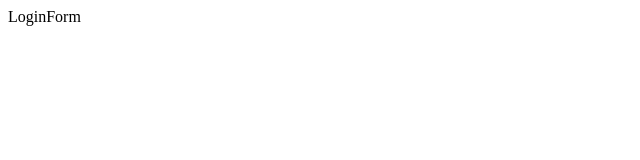
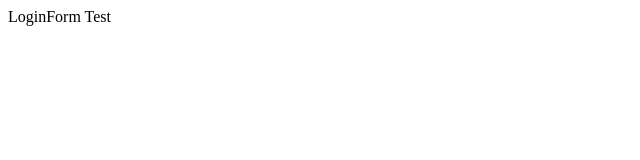
Before and after one commit to NirmalMendis/pcs-fe, a React (Create React App) app: page /login in a window 1280 px wide. Shown: the top 160 px of the page, without its empty margins (0-640 px from the left). Built offline with nearby package versions, Linux system fonts and the light colour scheme.

Commit message:
login form test comment

```diff
--- a/src/ui/pages/login/login-form/login-form.tsx
+++ b/src/ui/pages/login/login-form/login-form.tsx
@@ -1,7 +1,7 @@
 import React from "react";
 
 const LoginForm = () => {
-  return <div>LoginForm</div>;
+  return <div>LoginForm Test</div>;
 };
 
 export default LoginForm;
```
